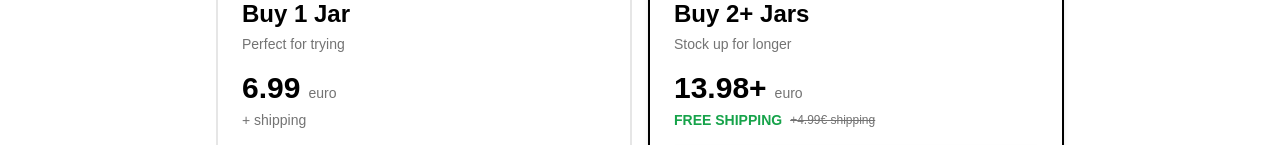
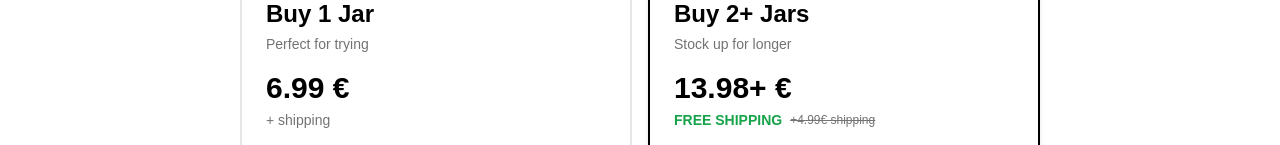
Before and after one commit to kirilchristov/tigre-tigre, a React (Vite) app: page / in a window 1280 px wide. Shown: the part 741-886 px from the top of the page. Built offline with nearby package versions, Linux system fonts and the light colour scheme; no server answers.

Commit message:
update pricing

```diff
--- a/src/components/ProductCTA.tsx
+++ b/src/components/ProductCTA.tsx
@@ -30,7 +30,7 @@ export function ProductCTA({ className, compact = false }: ProductCTAProps) {
   }
 
   return (
-    <div ref={ref} className={cn('w-full max-w-4xl mx-auto my-4', className)}>
+    <div ref={ref} className={cn('w-full max-w-4xl mx-auto my-4 px-6', className)}>
       <div
         className={cn(
           'grid gap-4',
@@ -60,9 +60,8 @@ export function ProductCTA({ className, compact = false }: ProductCTAProps) {
             <div>
               <div className="flex items-baseline gap-2">
                 <span className={cn('font-bold text-black', compact ? 'text-2xl' : 'text-3xl')}>
-                  {t('productCTA.single.price')}
+                  {t('productCTA.single.price')} {t('productCTA.currency')}
                 </span>
-                <span className="text-sm text-muted-foreground">{t('productCTA.currency')}</span>
               </div>
               <p className="text-sm text-muted-foreground mt-1">
                 {t('productCTA.single.shipping')}
@@ -111,9 +110,8 @@ export function ProductCTA({ className, compact = false }: ProductCTAProps) {
             <div>
               <div className="flex items-baseline gap-2">
                 <span className={cn('font-bold text-black', compact ? 'text-2xl' : 'text-3xl')}>
-                  {t('productCTA.multiple.price')}
+                  {t('productCTA.multiple.price')} {t('productCTA.currency')}
                 </span>
-                <span className="text-sm text-muted-foreground">{t('productCTA.currency')}</span>
               </div>
               <div className="flex items-center gap-2 mt-1">
                 <span className="text-sm font-bold text-green-600">
--- a/src/locales/bg/translation.json
+++ b/src/locales/bg/translation.json
@@ -84,7 +84,7 @@
     "button": "Поръчай сега"
   },
   "productCTA": {
-    "currency": "евро",
+    "currency": "€",
     "single": {
       "title": "Купи 1 буркан",
       "description": "Идеално за проба",
--- a/src/locales/en/translation.json
+++ b/src/locales/en/translation.json
@@ -84,7 +84,7 @@
     "button": "Order Now"
   },
   "productCTA": {
-    "currency": "euro",
+    "currency": "€",
     "single": {
       "title": "Buy 1 Jar",
       "description": "Perfect for trying",
```
